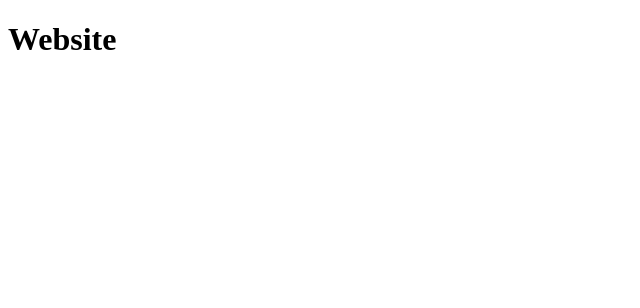
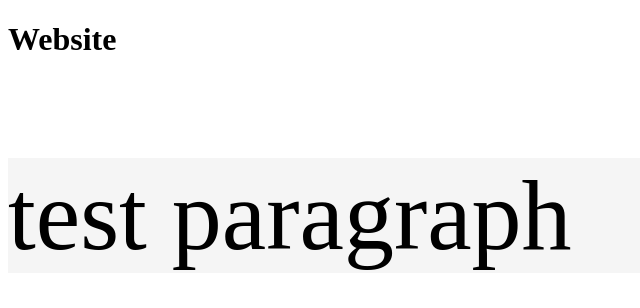
Before and after one commit to jonnynaylor92/waier, a plain HTML site: page index.html in a window 1280 px wide. Shown: the whole page, without its empty margins (0-640 px from the left). Drawn offline with Linux system fonts and the light colour scheme.

Commit message:
Added test css and js

```diff
--- a/index.html
+++ b/index.html
@@ -4,13 +4,21 @@
   <meta charset="UTF-8">
   <meta name="viewport" content="width=device-width, initial-scale=1.0">
   <meta http-equiv="X-UA-Compatible" content="ie=edge">
-  <title>
-    Document
-  </title>
+  <title>Document</title>
+  <link rel="stylesheet" href="./style.css">
+
+
 </head>
 <body>
 
 <h1> Website </h1>
 
+<p>
+  test paragraph
+</p>
+
+
+<script src="./script.js"></script>
+
 </body>
 </html>
--- /dev/null
+++ b/style.css
@@ -0,0 +1,6 @@
+p{
+    color: black;
+    background: whitesmoke;
+    font-size: 100px;
+    font-style: normal;
+}
```
Also changed, not shown: script.js (added).
